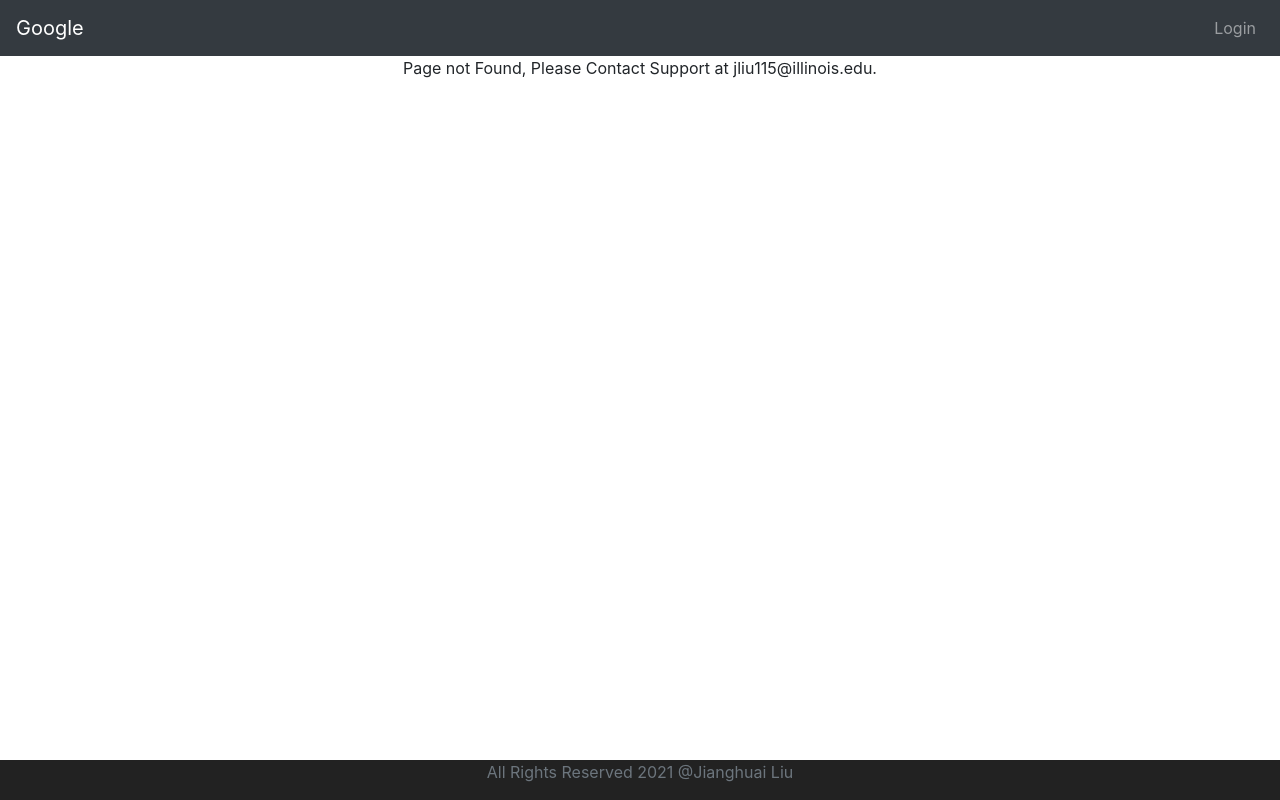
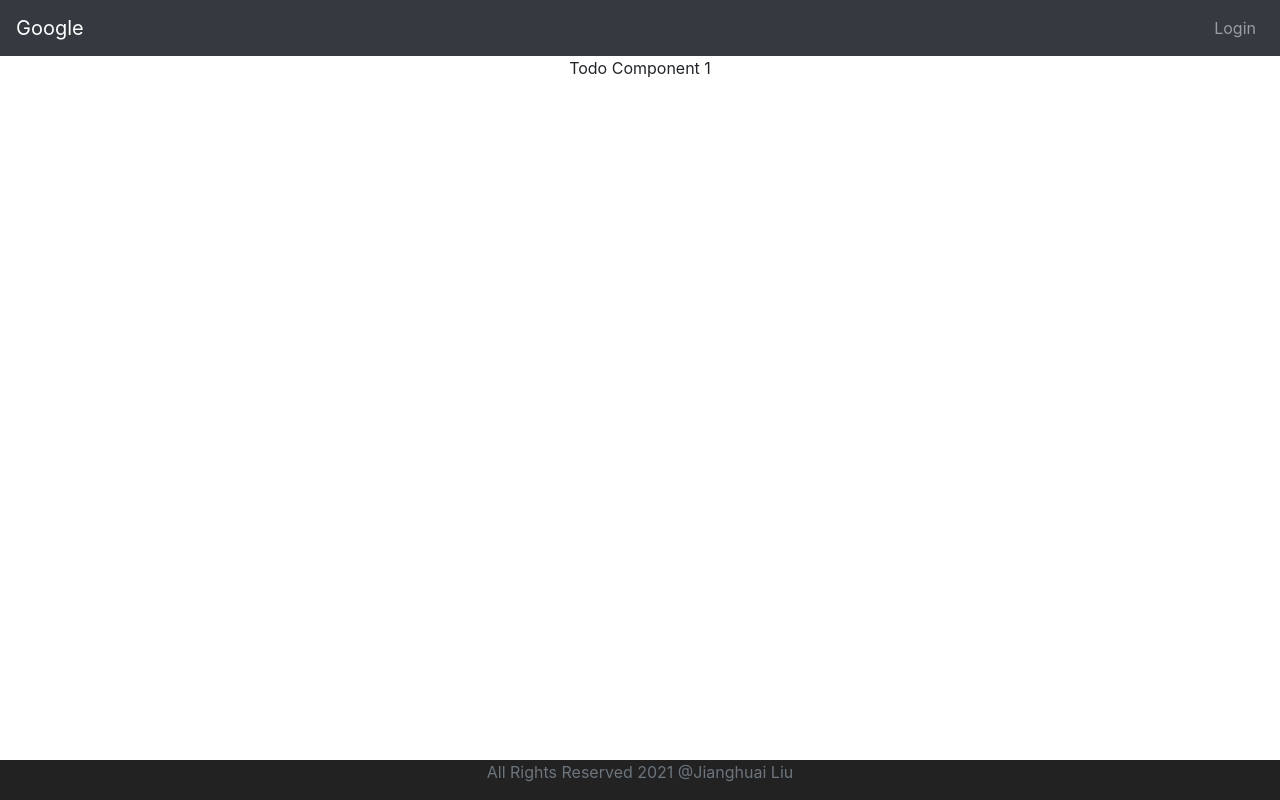
Before and after one commit to DN41-JH/To-Do-Management, a React (Create React App) app in the folder todomanagement_frontend/: page /todos/1 in a window 1280 px wide. Before the commit this address had no page. Built offline with nearby package versions, Linux system fonts and the light colour scheme.

Commit message:
Update Formik + Moment

```diff
--- a/todomanagement_frontend/package.json
+++ b/todomanagement_frontend/package.json
@@ -7,7 +7,9 @@
     "@testing-library/react": "^12.1.2",
     "@testing-library/user-event": "^13.5.0",
     "axios": "^0.24.0",
+    "formik": "^2.2.9",
     "history": "^4.10.1",
+    "moment": "^2.29.1",
     "react": "^17.0.2",
     "react-dom": "^17.0.2",
     "react-router-dom": "^5.3.0",
--- a/todomanagement_frontend/src/App.js
+++ b/todomanagement_frontend/src/App.js
@@ -4,6 +4,7 @@ import { BrowserRouter as Router, Switch, Route} from "react-router-dom"
 import Login from './views/Login';
 import Logout from './views/Logout';
 import Welcome from './views/Welcome';
+import NewTodo from './views/NewTodo';
 import ErrorPage from './views/ErrorPage';
 import Todos from './views/Todos';
 import MenuBar from './components/MenuBar';
@@ -30,11 +31,13 @@ function App() {
             <Logout />
           </Route>
 
-          <Route path="/welcome/:name" component={Welcome} />
+          <Route path="/welcome/:name" component={Welcome}/>
 
           <Route exact path="/todos">
             <Todos />
           </Route>
+
+          <Route path="/todos/:id" component={NewTodo}/>
 
           <Route component={ErrorPage} />
 
--- /dev/null
+++ b/todomanagement_frontend/src/views/NewTodo.jsx
@@ -0,0 +1,13 @@
+import React from 'react';
+import { Link } from 'react-router-dom';
+
+export default class NewTodo extends React.Component {
+    render() {
+        return (
+            <div>
+                Todo Component {this.props.match.params.id}
+            </div>
+        );
+    }
+
+};
--- a/todomanagement_frontend/src/views/Todos.jsx
+++ b/todomanagement_frontend/src/views/Todos.jsx
@@ -39,6 +39,7 @@ export default class Todos extends React.Component {
     }
 
     handleUpdate(username, id) {
+        window.location.href=`/todos/${id}`;
 
     }
 
```
Also changed, not shown: 1 other file (tests, documents, lock files or other folders).
